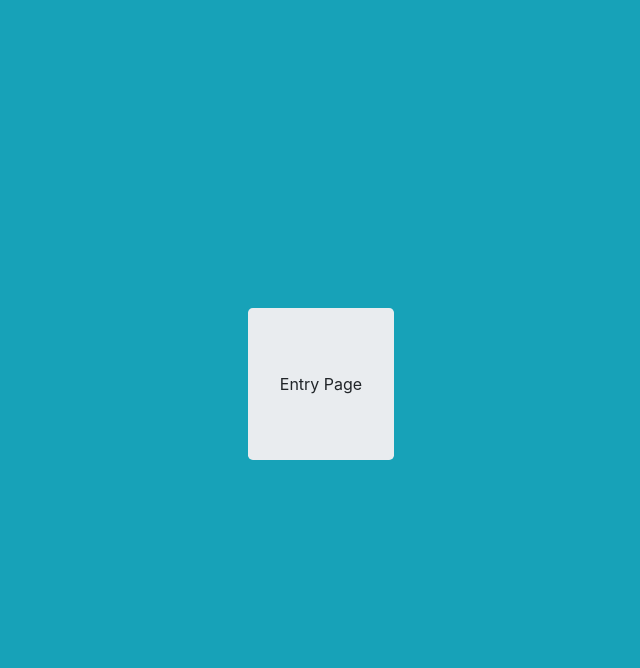
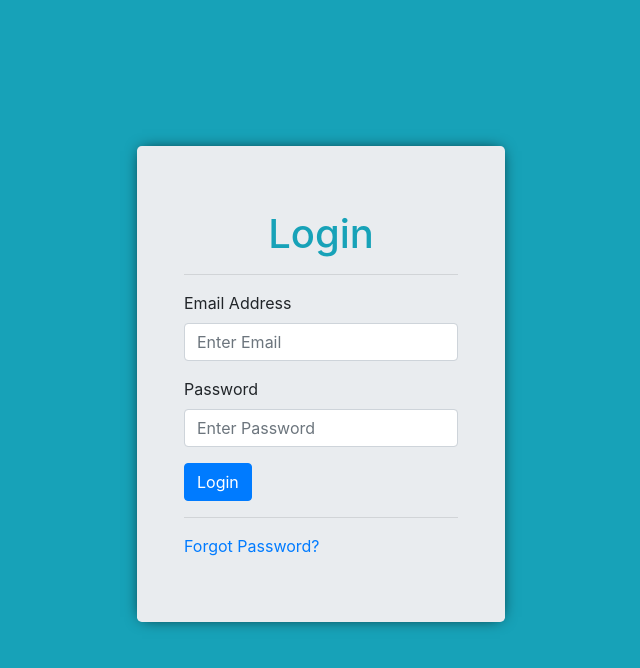
Before and after one commit to Dkpettit/crm-frontend, a React (Create React App) app: page / in a window 1280 px wide. Shown: the top 668 px of the page, without its empty margins (319-959 px from the left). Built offline with nearby package versions, Linux system fonts and the light colour scheme.

Commit message:
App set up.  Added login and password reset form

```diff
--- a/package.json
+++ b/package.json
@@ -7,10 +7,11 @@
     "@testing-library/react": "^11.1.0",
     "@testing-library/user-event": "^12.1.10",
     "bootstrap": "^4.6.0",
+    "prop-types": "^15.7.2",
     "react": "^17.0.2",
     "react-bootstrap": "^1.5.2",
     "react-dom": "^17.0.2",
-    "react-scripts": "4.0.3",
+    "react-scripts": "^4.0.3",
     "web-vitals": "^1.0.1"
   },
   "scripts": {
--- a/src/App.js
+++ b/src/App.js
@@ -14,7 +14,7 @@
 
 import './App.css';
 
-import { Entry } from './page/entry/Entry.page';
+import { Entry } from './pages/entry/Entry.page';
 
 function App() {
   return (
--- /dev/null
+++ b/src/components/login/Login.comp.js
@@ -0,0 +1,59 @@
+import React from "react";
+import PropTypes from "prop-types";
+import { Container, Row, Col, Form, Button } from "react-bootstrap";
+
+export const LoginForm = ({ handleOnChange, handleOnSubmit, formSwitcher, email, pass }) => {
+  return (
+    <Container>
+      <Row>
+        <Col>
+          <h1 className="text-info text-center">Login</h1>
+          <hr />
+
+          <Form autoComplete="off" onSubmit={handleOnSubmit}>
+            <Form.Group>
+              <Form.Label>Email Address</Form.Label>
+              <Form.Control
+                type="email"
+                name="email"
+                value={email}
+                onChange={handleOnChange}
+                placeholder="Enter Email"
+                required
+              />
+            </Form.Group>
+            <Form.Group>
+              <Form.Label>Password</Form.Label>
+              <Form.Control
+                type="password"
+                name="password"
+                value={pass}
+                onChange={handleOnChange}
+                placeholder="Enter Password"
+                required
+              />
+            </Form.Group>
+
+            <Button type="submit">Login</Button>
+          </Form>
+          <hr />
+        </Col>
+      </Row>
+      <Row>
+        <Col>
+          <a href="#!" onClick={()=>formSwitcher('reset')}>
+            Forgot Password?
+          </a>
+        </Col>
+      </Row>
+    </Container>
+  );
+};
+
+LoginForm.propTypes = {
+  handleOnChange: PropTypes.func.isRequired,
+  handleOnSubmit: PropTypes.func.isRequired,
+  formSwitcher: PropTypes.func.isRequired,
+  email: PropTypes.string.isRequired,
+  pass: PropTypes.string.isRequired,
+};
--- /dev/null
+++ b/src/components/password-reset/PasswordReset.comp.js
@@ -0,0 +1,44 @@
+import React from "react";
+import PropTypes from "prop-types";
+import { Container, Row, Col, Form, Button } from "react-bootstrap";
+
+export const ResetPassword = ({ handleOnChange, handleOnResetSubmit, formSwitcher, email }) => {
+  return (
+    <Container>
+      <Row>
+        <Col>
+          <h1 className="text-info text-center">Reset Password</h1>
+          <hr />
+
+          <Form autoComplete="off" onSubmit={handleOnResetSubmit}>
+            <Form.Group>
+              <Form.Label>Email Address</Form.Label>
+              <Form.Control
+                type="email"
+                name="email"
+                value={email}
+                onChange={handleOnChange}
+                placeholder="Enter Email"
+                required
+              />
+            </Form.Group>
+           <Button type="submit">Reset Password</Button>
+          </Form>
+          <hr />
+        </Col>
+      </Row>
+      <Row>
+        <Col>
+          <a href="#!" onClick={()=>formSwitcher('login')}>Login Now</a>
+        </Col>
+      </Row>
+    </Container>
+  );
+};
+
+ResetPassword.propTypes = {
+  handleOnChange: PropTypes.func.isRequired,
+  handleOnResetSubmit: PropTypes.func.isRequired,
+  formSwitcher: PropTypes.func.isRequired,
+  email: PropTypes.string.isRequired,
+};
--- a/src/page/entry/Entry.page.js
+++ /dev/null
@@ -1,21 +0,0 @@
-/**
- * Name: Entry.page.js
- * Author: Dave Pettit
- * Date: April 24, 2021
- * Purpose: UI for CRM login
- *
- */
-
-import React from 'react';
-
-import { Jumbotron } from 'react-bootstrap';
-import './entry.style.css';
-
-export const Entry = () =>
-{
-    return (
-        <div className="entry-page bg-info">
-            <Jumbotron>Entry Page</Jumbotron>
-        </div>
-    )
-};
--- /dev/null
+++ b/src/pages/entry/Entry.page.js
@@ -0,0 +1,90 @@
+/**
+ * Name: Entry.page.js
+ * Author: Dave Pettit
+ * Date: April 24, 2021
+ * Purpose: UI for CRM login
+ *
+ */
+
+import React, { useState } from "react";
+
+import { Jumbotron } from 'react-bootstrap';
+import { LoginForm }from '../../components/login/Login.comp';
+import { ResetPassword } from "../../components/password-reset/PasswordReset.comp";
+import './entry.style.css';
+
+export const Entry = () =>
+{
+
+const [email, setEmail] = useState("");
+    const [password, setPassword] = useState("");
+    const [frmLoad, setFrmLoad] = useState("login")
+
+const handleOnChange = (e) => {
+    const { name, value } = e.target;
+
+    switch (name) {
+      case "email":
+        setEmail(value);
+        break;
+      case "password":
+        setPassword(value);
+        break;
+      default:
+        break;
+    }
+    };
+
+    const formSwitcher = frmType =>
+    {
+        setFrmLoad(frmType);
+    }
+
+    const handleOnSubmit = e =>
+    {
+        e.preventDefault()
+
+        if (!email || !password)
+        {
+            return alert('Fill out all required information!')
+        }
+
+        //TODO: call api to submit form
+        console.log(email, password);
+    }
+
+    const handleOnResetSubmit = (e) => {
+      e.preventDefault();
+
+      if (!email) {
+        return alert("Please enter email");
+      }
+
+      //TODO: call api to submit form
+      console.log(email);
+    };
+
+    return (
+      <div className="entry-page bg-info">
+        <Jumbotron className="form-box">
+          {frmLoad === "login" && (
+            <LoginForm
+              handleOnChange={handleOnChange}
+              handleOnSubmit={handleOnSubmit}
+              formSwitcher={formSwitcher}
+              email={email}
+              pass={password}
+            />
+          )}
+          {frmLoad === "reset" && (
+            <ResetPassword
+              handleOnChange={handleOnChange}
+              handleOnResetSubmit={handleOnResetSubmit}
+              formSwitcher={formSwitcher}
+              email={email}
+            />
+          )}
+        </Jumbotron>
+      </div>
+    );
+};
--- a/src/page/entry/entry.style.css
+++ b/src/pages/entry/entry.style.css
@@ -4,3 +4,7 @@
     justify-content: center;
     align-items: center;
 }
+
+.form-box {
+    box-shadow: 0px 0px 15px -5px black;
+}
```
Also changed, not shown: 1 other file (tests, documents, lock files or other folders).
